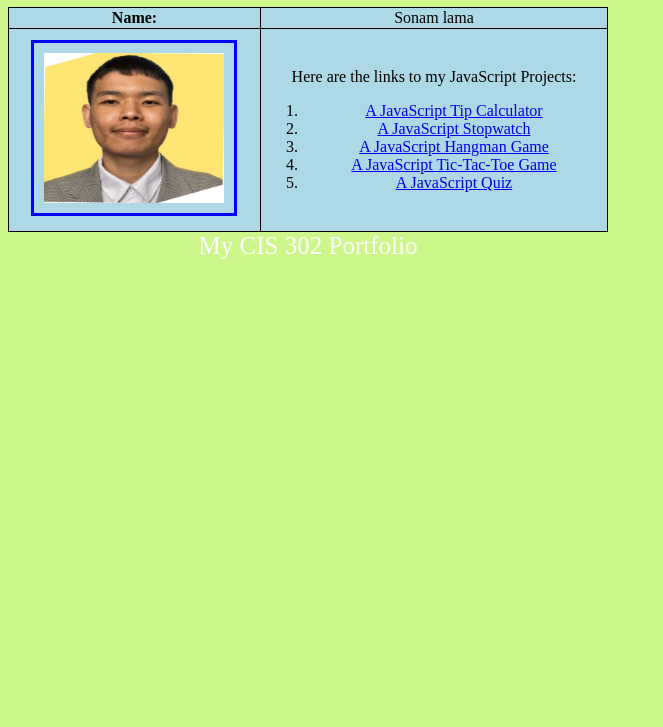
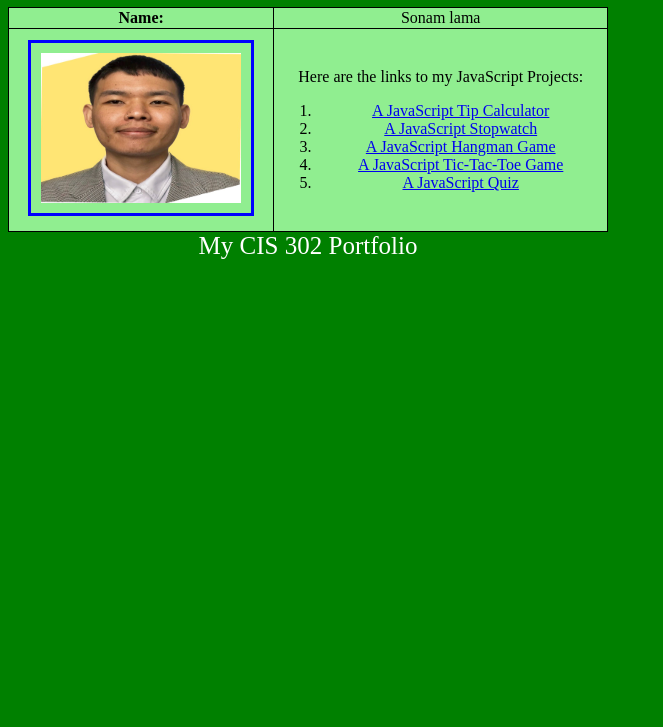
Before and after one commit to waysofwang/Javascript-portfolio, a plain HTML site: page index.html in a window 1280 px wide. Shown: the part 73-800 px from the top of the page, without its empty margins (0-663 px from the left). Drawn offline with Linux system fonts and the light colour scheme.

Commit message:
Update index.html

```diff
--- a/index.html
+++ b/index.html
@@ -2,11 +2,11 @@
 <html>
 <style>
 body{
-    background-color: #cdf78a;}
+    background-color: green;}
 
 table {
 width: 600px;
-background-color:lightblue;
+background-color:lightgreen;
 border-collapse: collapse;
 }
 tr, td{
@@ -27,7 +27,7 @@ color: white;
 
     padding: 10px;
     height: 150px;
-    width: 180px;
+    width: 200px;
     border: solid 3px blue;
     margin: 10px auto 10px auto;
 }
```
